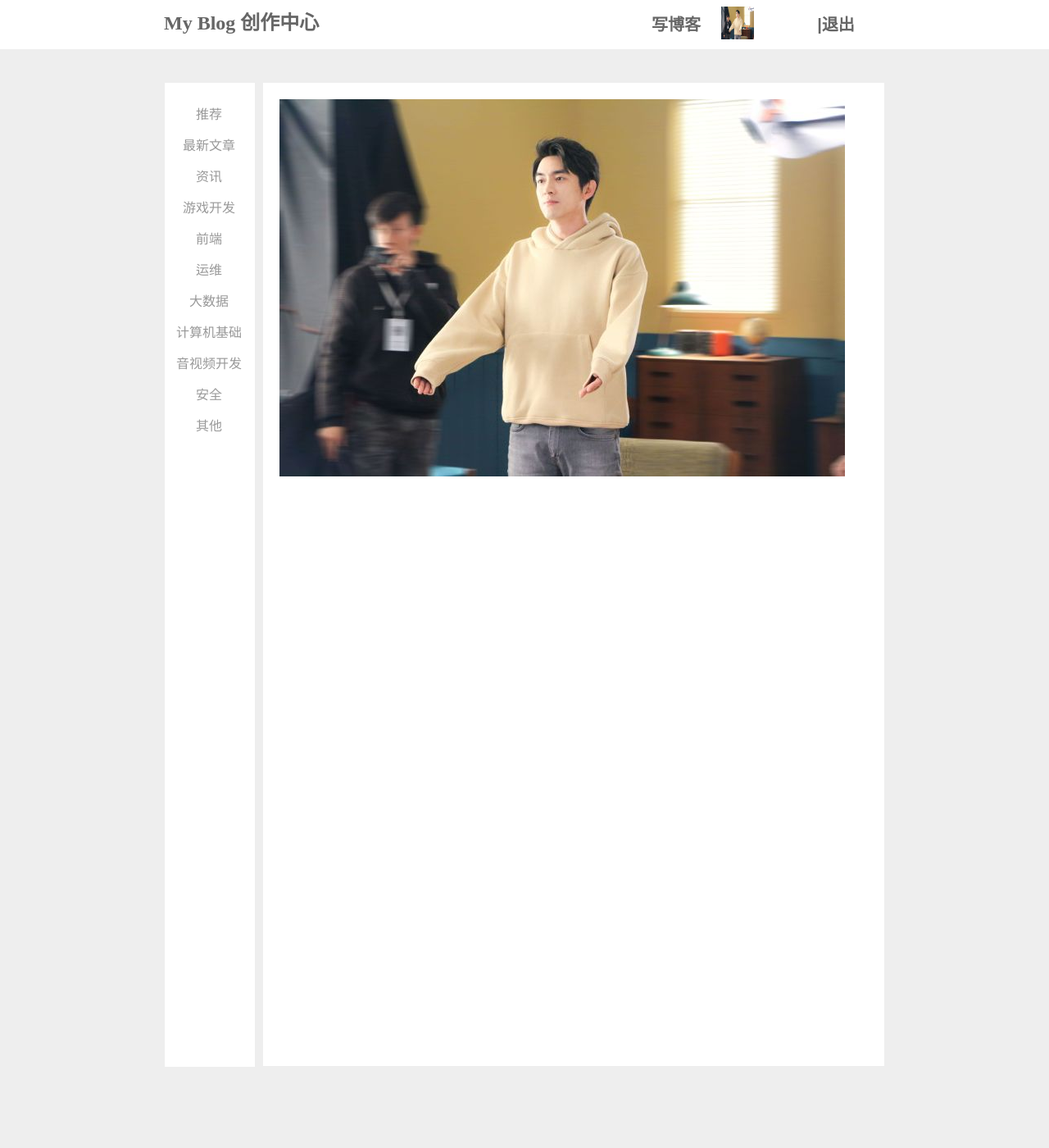
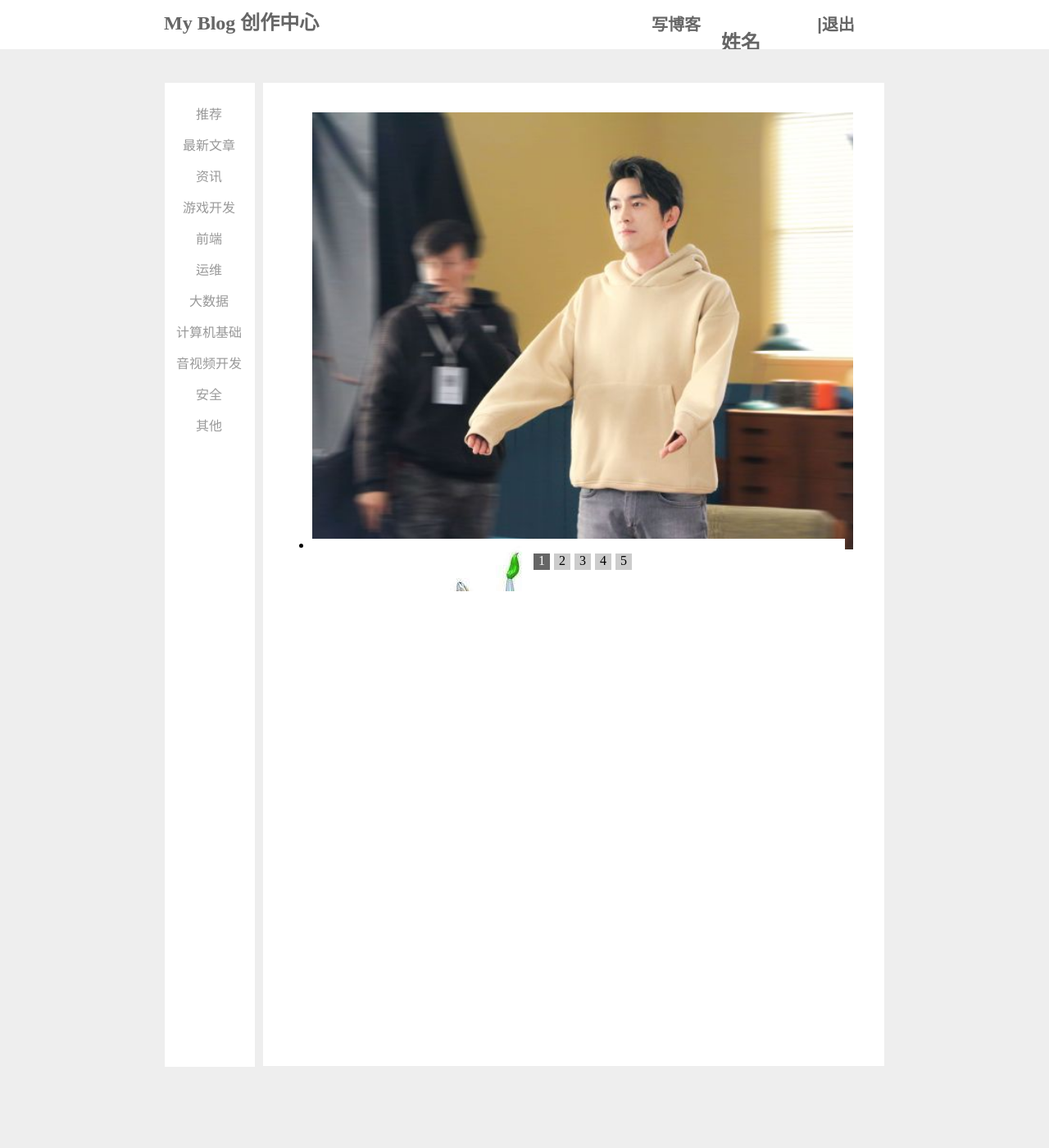
Before and after one commit to maowenting/ruanjiangongcheng, a PHP site: page /zhuye.html in a window 1280 px wide. Shown: the whole page at 82% size. Run offline with PHP 8.4, Linux system fonts and the light colour scheme.

Commit message:
添加前端内容

```diff
--- a/Myblog/css/zhuye.css
+++ b/Myblog/css/zhuye.css
@@ -131,3 +131,29 @@
 	float:left;
 	border-left:10px solid #eee;
 	}
+ .wrap{
+ height:600px;n
+ width:900;
+ overflow: hidden;
+ position: relative;
+ }
+ .wrap ul{
+ position:absolute;}
+ .wrap ul li{height:520px;}
+ .wrap ol{position:absolute;
+ right:270px;
+ bottom:10px;}
+ .wrap ol li{
+ list-style:none;
+ height:20px; width: 20px;
+ background:#ccc;u7
+ border:solid 1px #666;
+ margin-left:5px;
+ color:#000;
+ float:left;
+ line-height:center;
+ text-align:center;
+ cursor:pointer;}
+ .wrap ol .on{
+ background:#666666;
+ color:#fff;}
--- a/Myblog/zhuye.html
+++ b/Myblog/zhuye.html
@@ -2,7 +2,7 @@
 <html xmlns="http://www.w3.org/1999/xhtml">
 <head>
 <meta http-equiv="Content-Type" content="text/html; charset=utf-8" />
-<title>写文章</title>
+<title>index</title>
 <link rel="stylesheet" type="text/css" href="css/zhuye.css" />
 <link href="css/media.css" rel="stylesheet">
 <script type="text/javascript" src="js/myfocus-2.0.4.min.js"></script>
@@ -15,8 +15,56 @@
 <script type="text/javascript" src="js/up/js.js"></script>
 <!-- 返回顶部调用 end-->
 <style>
+
 </style>
+ <script type="text/javascript">
+ window.onload=function(){
+ 	var wrap=document.getElementById('wrap'),
+	pic=document.getElementById('pic').getElementsByTagName("li"),
+ 	list=document.getElementById('list').getElementsByTagName('li'),
+ 	index=0,
+ 	timer=null;
 
+ 	// 定义并调用自动播放函数
+ 	timer = setInterval(autoPlay, 2000);
+
+ 	// 鼠标划过整个容器时停止自动播放
+ 	wrap.onmouseover = function () {
+ 		clearInterval(timer);
+ 	}
+	//wrap.onmousemove = function(){}
+
+ 	// 鼠标离开整个容器时继续播放至下一张
+ 	wrap.onmouseout = function () {
+ 		timer = setInterval(autoPlay, 2000);
+ 	}
+ 	// 遍历所有数字导航实现划过切换至对应的图片
+ 	for (var i = 0; i < list.length; i++) {
+ 		list[i].onmouseover = function () {
+ 			clearInterval(timer);
+ 			index = this.innerText - 1;
+ 			changePic(index);
+ 		};
+ 	};
+
+ 	function autoPlay () {
+ 		if (++index >= pic.length) index = 0;
+ 			changePic(index);
+ 	}
+
+ 	// 定义图片切换函数
+ 	function changePic (curIndex) {
+ 		for (var i = 0; i < pic.length; ++i) {
+ 			pic[i].style.display = "none";
+ 			list[i].className = "";
+ 		}
+ 		pic[curIndex].style.display = "block";
+ 		list[curIndex].className = "on";
+ 	}
+
+ };
+
+ </script>
 </head>
 
 <body>
@@ -28,7 +76,7 @@
 <button style=" width:100px;height:40px;background-color:#FFF; font-size:20px; color:#666; font-weight:bolder; border:none; outline:none">写博客</button>
 </div>
 <div class="biaotilan3">
-    <img src="1.jpg" width="40" height="40" />
+   <p>姓名</p>
 
 </div>
 <div class="biaotilan4">
@@ -56,7 +104,22 @@
 </div>
 
 <div class="section">
-	<img src="1.jpg" />
+	<div class="wrap" id='wrap'>
+ <ul id="pic">
+ <li><img src="1.jpg" title="变形计"alt=""  style="width:800px"></li>
+ <li><img src="2.jpg" title="潮流时尚"alt=""></li>
+ <li><img src="3.jpg" title="王菲" alt=""></li>
+ <li><img src="1.jpg" title="蔡依林"alt=""></li>
+ <li><img src="2.jpg" title="蔡依林"alt=""></li>
+ </ul>
+ <ol id="list">
+ <li class="on">1</li>
+ <li>2</li>
+ <li>3</li>
+ <li>4</li>
+ <li>5</li>
+ </ol>
+ </div>
 
 </div>
 
```
Also changed, not shown: Myblog/css/新建文本文档.txt (added).
